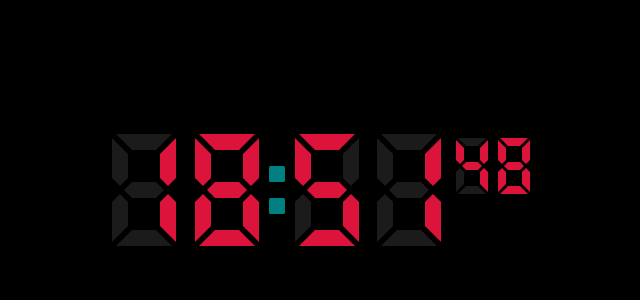
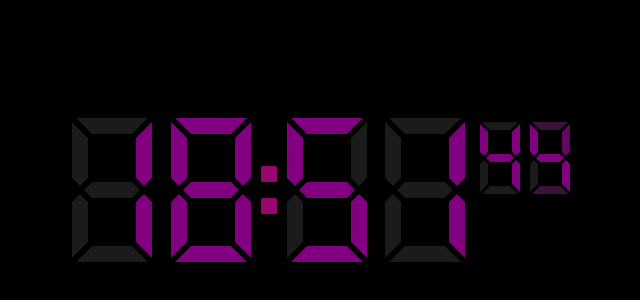
Before and after one commit to yoksel/time, a website: page index.html in a window 1280 px wide. Shown: the part 210-510 px from the top of the page, without its empty margins (340-980 px from the left). Drawn offline with Linux system fonts and the light colour scheme.

Commit message:
Change colors

```diff
--- a/_src/css/style.scss
+++ b/_src/css/style.scss
@@ -1,7 +1,7 @@
 /* Mixins */
 
-$digit-width: 8em;
-$digit-height: 15em;
+$digit-width: 10em;
+$digit-height: $digit-width * 2;
 
 $item-short: 2em;
 $item-long: $digit-width;
@@ -11,19 +11,27 @@ $item-margin: $item-short + $item-space;
 $item-margin-small: $item-margin / 2;
 
 $item-color-off: #1b1b1b;
-$item-color-on: teal;
+$item-color-on: orange;
 
 $trans-duration: .5s;
 
-@mixin digit-coloring ($color, $parents) {
-.#{$parents} {
+@mixin digit-coloring ($color, $parent) {
+.#{$parent} {
 	background: $color;
 	&:before,
 	&:after {
 		border-color: $color;
 		}
 	}
+	.#{$parent}.dottes {
+		background: transparent;
+		&:before,
+		&:after {
+			background: $color;
+			}
+		}
 }
+
 /* Styles
 ----------------------------------- */
 HTML, BODY {
@@ -63,14 +71,16 @@ UL {
 	display: inline-block;
 	width: $item-short;
 	vertical-align: middle;
+	transition: $trans-duration;
 	&:before,
 	&:after {
 		content: "";
 		display: block;
 		width: $item-short;
 		height: $item-short;
-		background: $item-color-on;
+		background: $item-color-off;
         border-radius: .2em;
+        transition: $trans-duration;
 		}
 		&:before {
 			margin-bottom: $item-short;
@@ -207,6 +217,10 @@ UL {
 /* Digit Coloring
 ----------------------------------- */
 
+@include digit-coloring (crimson, "js-color--crimson");
 @include digit-coloring (orange, "js-color--orange");
-@include digit-coloring (crimson, "js-color--crimson");
+@include digit-coloring (gold, "js-color--gold");
+@include digit-coloring (yellowgreen, "js-color--yellowgreen");
+@include digit-coloring (steelblue, "js-color--steelblue");
 @include digit-coloring (teal, "js-color--teal");
+@include digit-coloring (purple, "js-color--purple");
--- a/assets/js/script.js
+++ b/assets/js/script.js
@@ -1,6 +1,6 @@
-var prev = 0;
-var digits_map = [
-	[".item--1", ".item--2", ".item--3", ".item--5", ".item--6", ".item--7"],
+// console.log("Hello");
+
+var digits_map = [[".item--1", ".item--2", ".item--3", ".item--5", ".item--6", ".item--7"],
 	[".item--3", ".item--6"],
 	[".item--1", ".item--3", ".item--4", ".item--5", ".item--7"],
 	[".item--1", ".item--3", ".item--4", ".item--6", ".item--7"],
@@ -12,10 +12,20 @@ var digits_map = [
 	[".item--1", ".item--2", ".item--3", ".item--4", ".item--6", ".item--7"]
 	];
 
+var color_step = 0;
+var color_period = 5;
+var color_time_counter = 0;
+var color_prefix = "js-color";
+
+var digits = document.querySelectorAll('.digit');
+var dottes = document.querySelector(".dottes");
+
 setTime();
 var interval = setInterval(setTime,1000);
 
-var class_color = "js-color--crimson";
+var colors = ["crimson", "orange", "gold", "yellowgreen", "steelblue", "purple"];
+
+var class_color = color_prefix + "--" + colors[colors.length - 1];
 
 function setTime() {
 
@@ -27,38 +37,53 @@ function setTime() {
 	var date_string = hour + "" + min + "" + sec;
 
 	// Change Time
-	var digits = document.querySelectorAll('.digit');
+
 	for ( var i = 0; i < digits.length; i++ ) {
 
 		var digit = digits[i];
 		var digit_value = +date_string.charAt(i);
 
-		if ( digit_value != prev ){
-			console.log ("-- Digit: " + digit_value);
+		// console.log	(i + ": -- DIGIT:" + digit_value);
+
+		remove_class_from_items (digit, color_prefix);
 
 		var digit_elems_classes = digits_map[digit_value];
-
-			console.log(digit_elems_classes);
 
 		if ( digit_elems_classes.length > 0 ){
 			for ( var l = 0; l < digit_elems_classes.length; l++ ){
 				var item = digit.querySelector(digit_elems_classes[l]);
-					console.log ( item );
-					remove_class_from_list (item, "js-color");
 				item.classList.add( class_color );
 				}
 		}
 
-			// remove_class_from_list (digit, "js-digit");
+		dottes.classList.add( class_color );
+	}
 
-			// digit.classList.add("js-digit--" + date_string.charAt(i));
-			// prev = digit_value;
+	// Change colors
+	if ( color_time_counter == color_period ){
+		color_time_counter = 0;
+		change_color();
 	}
+	else {
+		color_time_counter++;
 	}
+
 
 }
 
-function remove_class_from_list (elem, class_prefix) {
+function remove_class_from_items ( elem, class_prefix ) {
+	// console.log(elem);
+	var items = elem.querySelectorAll(".item");
+
+	for ( var i = 0; i < items.length; i++ ){
+		remove_class_from_elem(items[i], class_prefix);
+	}
+	// remove_class_from_elem(".dottes", class_prefix);
+
+}
+
+function remove_class_from_elem ( elem, class_prefix ) {
+	// console.log ("remove_class_from_elem");
 	var classes = elem.classList;
 
 	for ( var k = 0; k < classes.length; k++ ){
@@ -67,3 +92,16 @@ function remove_class_from_list (elem, class_prefix) {
 		}
 	}
 }
+
+function change_color(){
+	class_color = color_prefix + "--" + colors[color_step];
+	remove_class_from_elem ( dottes, color_prefix );
+	dottes.classList.add ( class_color );
+
+	if ( color_step < colors.length - 1 ){
+		color_step++;
+	}
+	else {
+		color_step = 0;
+	}
+}
```
Also changed, not shown: assets/css/style.css. Lines whose indentation alone changed are shown as unchanged.
